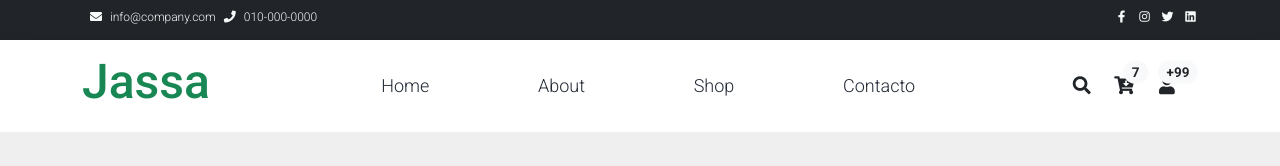
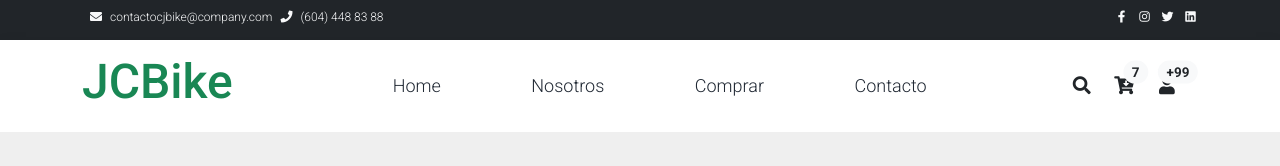
Before and after one commit to JuanJClR/tienda-web, an Angular app: page /home in a window 1280 px wide. Shown: the top 166 px of the page. Built offline with nearby package versions, Linux system fonts and the light colour scheme.

Commit message:
Modificado header.component.html

```diff
--- a/src/app/header/header.component.html
+++ b/src/app/header/header.component.html
@@ -4,9 +4,9 @@
         <div class="w-100 d-flex justify-content-between">
             <div>
                 <i class="fa fa-envelope mx-2"></i>
-                <a class="navbar-sm-brand text-light text-decoration-none" href="#">info@company.com</a>
+                <a class="navbar-sm-brand text-light text-decoration-none" href="#">contactocjbike@company.com</a>
                 <i class="fa fa-phone mx-2"></i>
-                <a class="navbar-sm-brand text-light text-decoration-none" href="#">010-000-0000</a>
+                <a class="navbar-sm-brand text-light text-decoration-none" href="#">(604) 448 83 88</a>
             </div>
             <div>
                 <a class="text-light" href="#" target="_blank" rel="sponsored"><i class="fab fa-facebook-f fa-sm fa-fw me-2"></i></a>
@@ -25,7 +25,7 @@
     <div class="container d-flex justify-content-between align-items-center">
 
         <a class="navbar-brand text-success logo h1 align-self-center" href="#">
-            Jassa
+            JCBike
         </a>
 
         <button class="navbar-toggler border-0" type="button" data-bs-toggle="collapse" data-bs-target="#templatemo_main_nav" aria-controls="navbarSupportedContent" aria-expanded="false" aria-label="Toggle navigation">
@@ -39,11 +39,11 @@
                         <a class="nav-link" href="#">Home</a>
                     </li>
                     <li class="nav-item">
-                        <a class="nav-link" routerLink="/about" routerLinkActive="active">About</a>
+                        <a class="nav-link" routerLink="/about" routerLinkActive="active">Nosotros</a>
 
                     </li>
                     <li class="nav-item">
-                        <a class="nav-link" href="#">Shop</a>
+                        <a class="nav-link" href="#">Comprar</a>
                     </li>
                     <li class="nav-item">
                         <a class="nav-link"  routerLink="/contact" routerLinkActive="active">Contacto</a>
```
